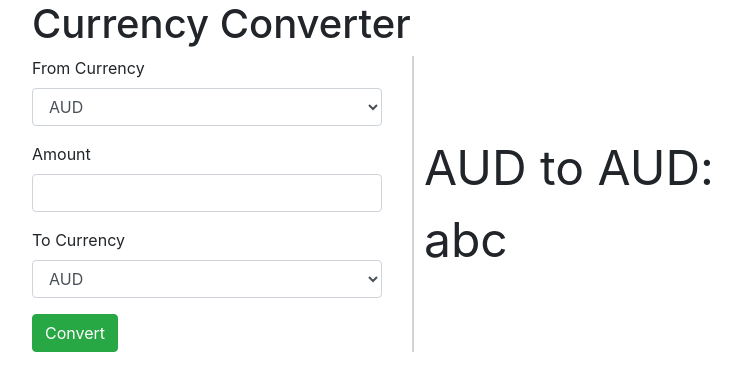
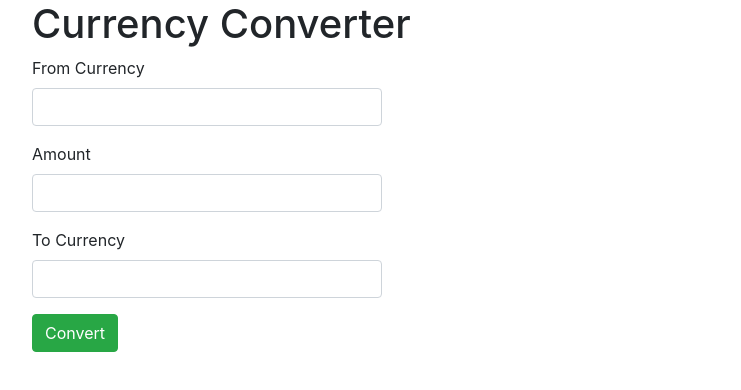
Before and after one commit to Rupal84/CurrencyConverter, a React (Create React App) app: page / in a window 1280 px wide. Shown: the top 390 px of the page, without its empty margins (53-794 px from the left). Built offline with nearby package versions, Linux system fonts and the light colour scheme.

Commit message:
Inprogress changes

```diff
--- a/src/App.js
+++ b/src/App.js
@@ -1,21 +1,34 @@
 import { useState } from 'react'
-import Currency from './Currency'
 import InputText from './InputText'
 import Result from './Result'
+import {convert} from './conversionTable'
 
 function App() {
-  const [fromCurr, setFromCurr] = useState('AUD');
-  const [toCurr, setToCurr] = useState('AUD');
-  const [amount, setAmount] = useState('');
+  const [fromCurr, setFromCurr] = useState('');
+  const [toCurr, setToCurr] = useState('');
+  const [resultLabel, setResultLabel] = useState();
+  const [amount, setAmount] = useState();
+  const [result, setResult] = useState();
+  const [error, setError] = useState();
   const handleCurrencyChange = (currType, e) => {
+    const value = e.target.value;
     if(currType === 'FROM') {
-      setFromCurr(e.target.value);
+      setFromCurr(value.toUpperCase());
     } else {
-      setToCurr(e.target.value);
+      setToCurr(value.toUpperCase());
     }
   }
   const handleConversion = () => {
-    console.log(amount, fromCurr, toCurr);
+    setError();
+    setResultLabel(`${fromCurr} to ${toCurr}`)
+    try {
+      const result = convert(fromCurr, toCurr, amount);
+      const resRoundedTo2Dec = Math.round((result + Number.EPSILON) * 100) / 100;
+      setResult(resRoundedTo2Dec);
+    } catch (err) {
+      setError(`Unable to find rate for ${fromCurr}/${toCurr}`)
+    }
+
   }
   return (
     <div className="container">
@@ -23,14 +36,14 @@ function App() {
       <div className="row">
         <div className="col-sm-4">
           <form className="form-floating">
-            <Currency id={'from'} name={'from'} label={'From Currency'} handleChange={handleCurrencyChange.bind(this, 'FROM')}/>
-            <InputText label='Amount' name='amount' id='amount' onChange={setAmount}/>
-            <Currency id='to' name='to' label='To Currency' handleChange={handleCurrencyChange.bind(this, 'TO')}/>
+            <InputText type='text' label='From Currency' name='from' id='from' onChange={handleCurrencyChange.bind(this, 'FROM')}/>
+            <InputText type='number' label='Amount' name='amount' id='amount' onChange={(e)=>setAmount(+e.target.value)}/>
+            <InputText type='text' label='To Currency' name='to' id='to' onChange={handleCurrencyChange.bind(this, 'TO')}/>
             <button type="button" className="btn btn-success" onClick={handleConversion}>Convert</button>
           </form>
         </div>
         <div className="col-sm-4">
-           <Result label={`${fromCurr} to ${toCurr}`} result={'abc'}/>
+           <Result label={resultLabel} error={error} result={result}/>
         </div>
       </div>
     </div>
--- a/src/Currency.js
+++ /dev/null
@@ -1,27 +0,0 @@
-import React from 'react';
-
-const Currency = (props) => {
-    const getOptions = (options) => {
-        return options.map((option) => {
-           return <option key={option} value={option} >{option}</option>
-        })
-    }
-    return (
-        <div className="form-group">
-        <label htmlFor={props.id} >{props.label}</label >
-        <select
-          id={props.id}
-          onChange={(e) => props.handleChange(e)}
-          className="form-control"
-          name={props.name}
-        >
-          {getOptions(props.options)}
-        </select>
-        </div>
-    )
-}
-Currency.defaultProps = {
-    options: ['AUD', 'CAD', 'CNY', 'CZK', 'DKK', 'EUR', 'GBP', 'JPY', 'NOK', 'NZD', 'USD']
-}
-
-export default Currency;
--- a/src/InputText.js
+++ b/src/InputText.js
@@ -4,7 +4,9 @@ const InputText = (props) => {
     return (
         <div className="form-group">
         <label htmlFor={`input-${props.id}`} className="form-label">{props.label}</label>
-        <input type='number' name={`input-${props.name}`} id={`input-${props.id}`} className="form-control" onChange={(e)=> props.onChange(e.target.value)}/>
+        <input type={props.type} name={`input-${props.name}`}
+        id={`input-${props.id}`} className="form-control" onChange={(e)=> props.onChange(e)}
+        />
         </div>
     )
 }
--- a/src/Result.js
+++ b/src/Result.js
@@ -2,9 +2,15 @@ import React from 'react';
 
 const Result = (props) => {
     return (
-        <div className="result">
-            {props.label}: {props.result}
-        </div>
+        <React.Fragment>
+            {props.error ?
+                <div className="alert alert-danger" role="alert">
+                    {props.error}
+                </div> :
+                props.label && <div className="result">
+                    {props.label}: {props.result}
+                </div>}
+        </React.Fragment>
     )
 }
 
--- a/src/conversionTable.js
+++ b/src/conversionTable.js
@@ -1,4 +1,4 @@
-const table = {
+const conversionTable = {
     AUDAUD: 'N',
     AUDCAD: 'USD',
     AUDCNY: 'USD',
@@ -131,3 +131,37 @@ const table = {
     USDNZD : 'INV',
     USDUSD : 'N'
 }
+
+const conversionRates = {
+    AUDUSD:0.8371,
+    CADUSD:0.8711,
+    USDCNY:6.1715,
+    EURUSD:1.2315,
+    GBPUSD:1.5683,
+    NZDUSD:0.7750,
+    USDJPY:119.95,
+    EURCZK:27.6028,
+    EURDKK:7.4405,
+    EURNOK:8.6651
+}
+
+export const convert = (from, to, amount) => {
+    let key=from+to;
+    if(!conversionTable[key]) {
+        throw new Error('Invalid conversion');
+    }
+    if(conversionTable[key] === 'N') {
+        return amount;
+    }
+    if(conversionTable[key] === 'USD' || conversionTable[key] === 'EUR') {
+        amount = convert(from, conversionTable[key], amount)
+        key = conversionTable[key] + to;
+    }
+    if(conversionTable[key] === 'INV') {
+        const revKey = to+from;
+        return (1/conversionRates[revKey])*amount;
+    }
+    if(conversionTable[key] === 'D') {
+        return conversionRates[key]*amount;
+    }
+}
```
Also changed, not shown: 1 other file (tests, documents, lock files or other folders).
